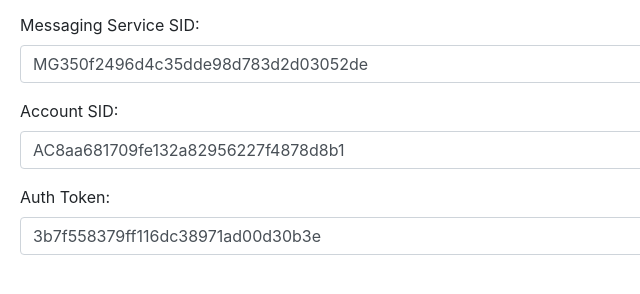
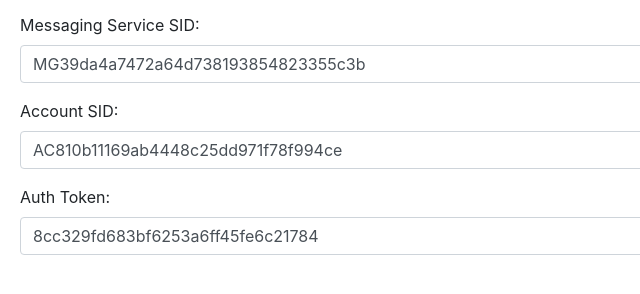
Before and after one commit to DevKaranJain/twilio_custom_activity, a website: page public/index.html in a window 1280 px wide. Shown: the part 220-514 px from the top of the page, 0-640 px from the left. Drawn offline with nearby package versions, Linux system fonts and the light colour scheme.

Commit message:
Update index.html

```diff
--- a/public/index.html
+++ b/public/index.html
@@ -45,15 +45,15 @@
     </div>
     <div class="form-group">
         <div><label for="messagingService">Messaging Service SID:</label></div>
-        <input class="form-control" id="messagingService" type="text" name="messagingService" value="MG350f2496d4c35dde98d783d2d03052de">
+        <input class="form-control" id="messagingService" type="text" name="messagingService" value="MG39da4a7472a64d738193854823355c3b">
     </div>
     <div class="form-group">
         <div><label for="accountSID">Account SID:</label></div>
-        <input class="form-control" id="accountSid" type="text" name="accountSID" value="AC8aa681709fe132a82956227f4878d8b1">
+        <input class="form-control" id="accountSid" type="text" name="accountSID" value="AC810b11169ab4448c25dd971f78f994ce">
     </div>
     <div class="form-group">
         <div><label for="authToken">Auth Token:</label></div>
-        <input class="form-control" id="authToken" type="text" name="authToken" value="3b7f558379ff116dc38971ad00d30b3e">
+        <input class="form-control" id="authToken" type="text" name="authToken" value="8cc329fd683bf6253a6ff45fe6c21784">
     </div>
 
 </div>
```
